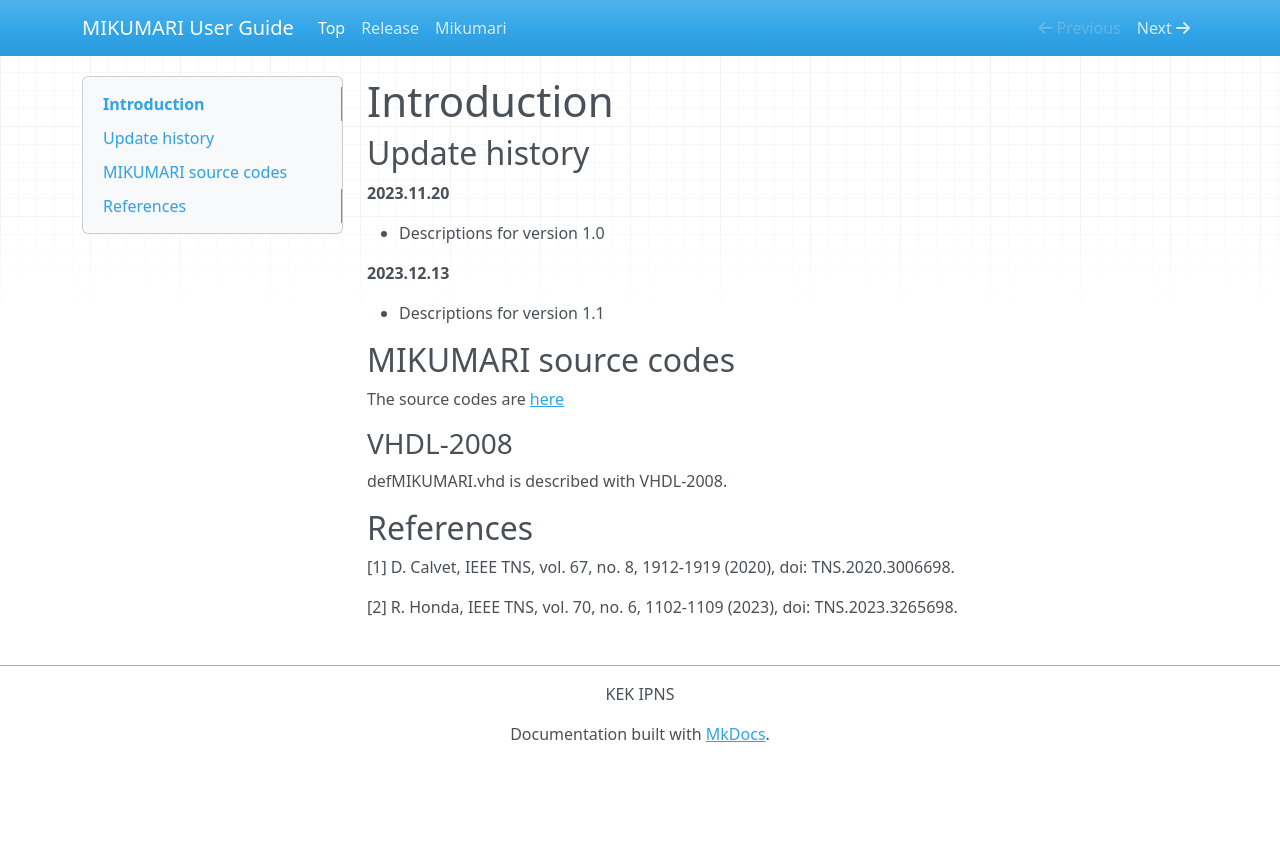
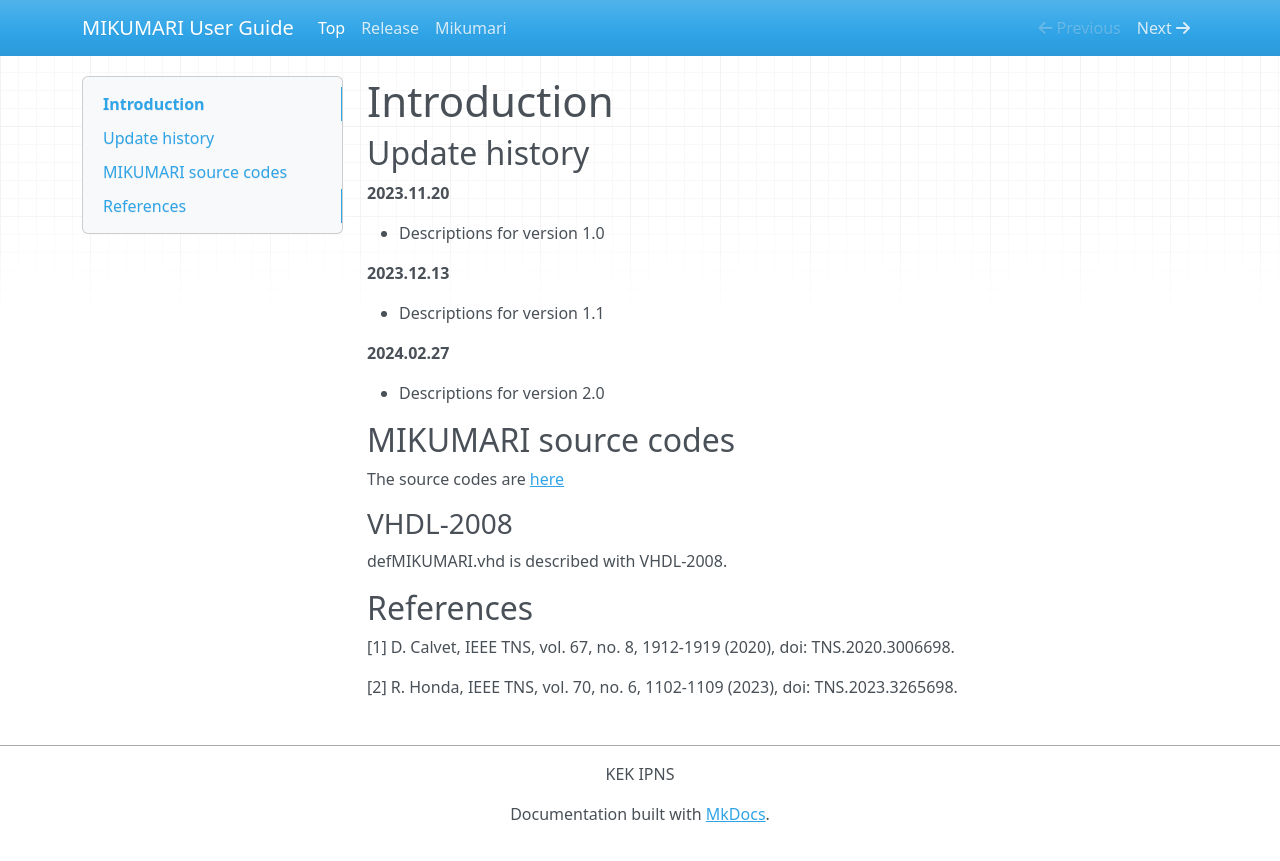
Before and after one commit to RyotaroHonda/ug-mikumari, an MkDocs documentation site: the page built from docs/index.md, in a window 1280 px wide. Shown: the top 861 px of the page. Built offline with MkDocs 1.6.1, drawn with Linux system fonts in a browser that asks for light colours; nearby versions of some CDN libraries.

Commit message:
v2.0 (1)

```diff
--- a/docs/index.md
+++ b/docs/index.md
@@ -9,6 +9,10 @@
 **2023.12.13**
 
 * Descriptions for version 1.1
+
+**2024.02.27**
+
+* Descriptions for version 2.0
 
 ## MIKUMARI source codes
 
```
